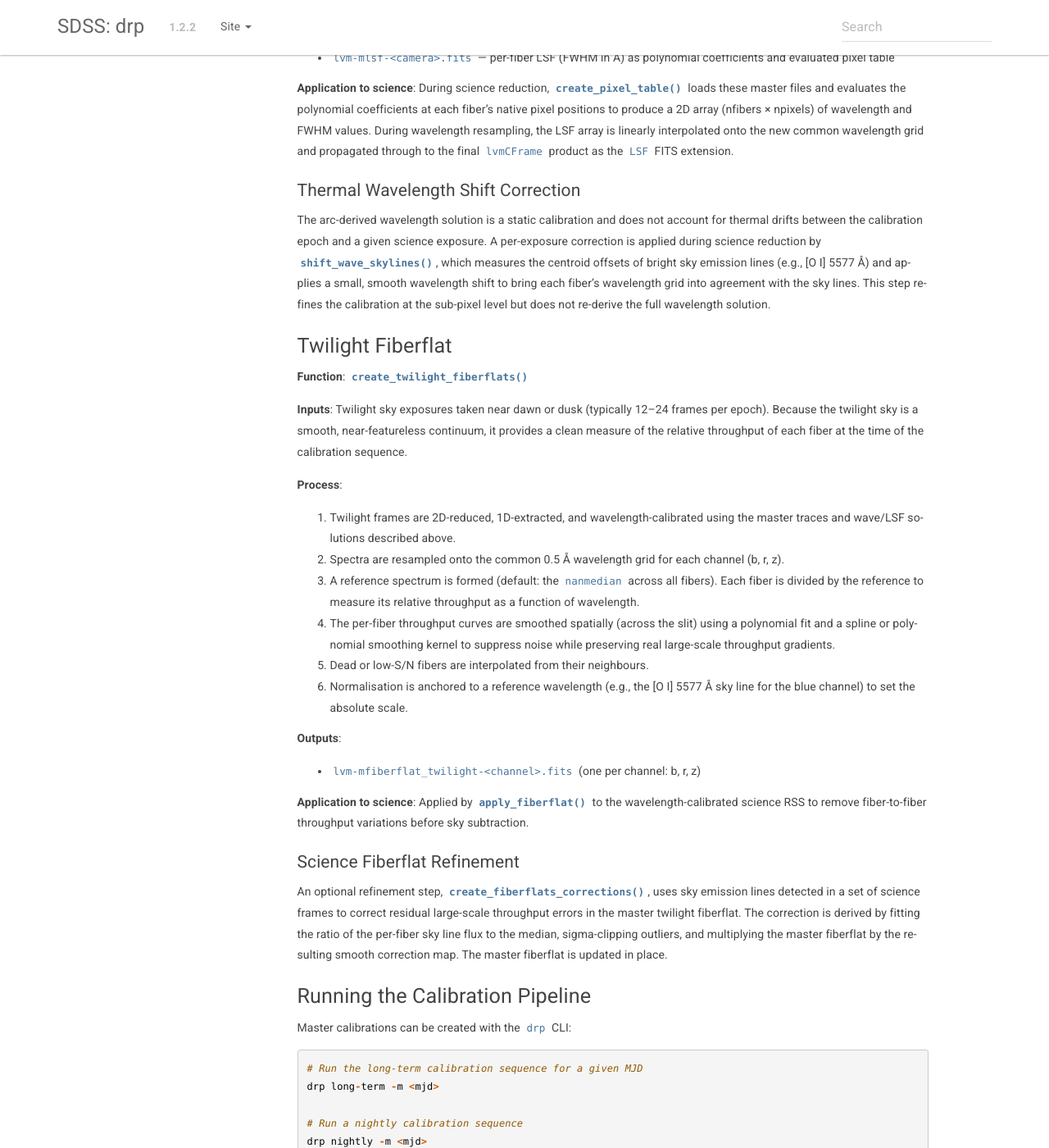
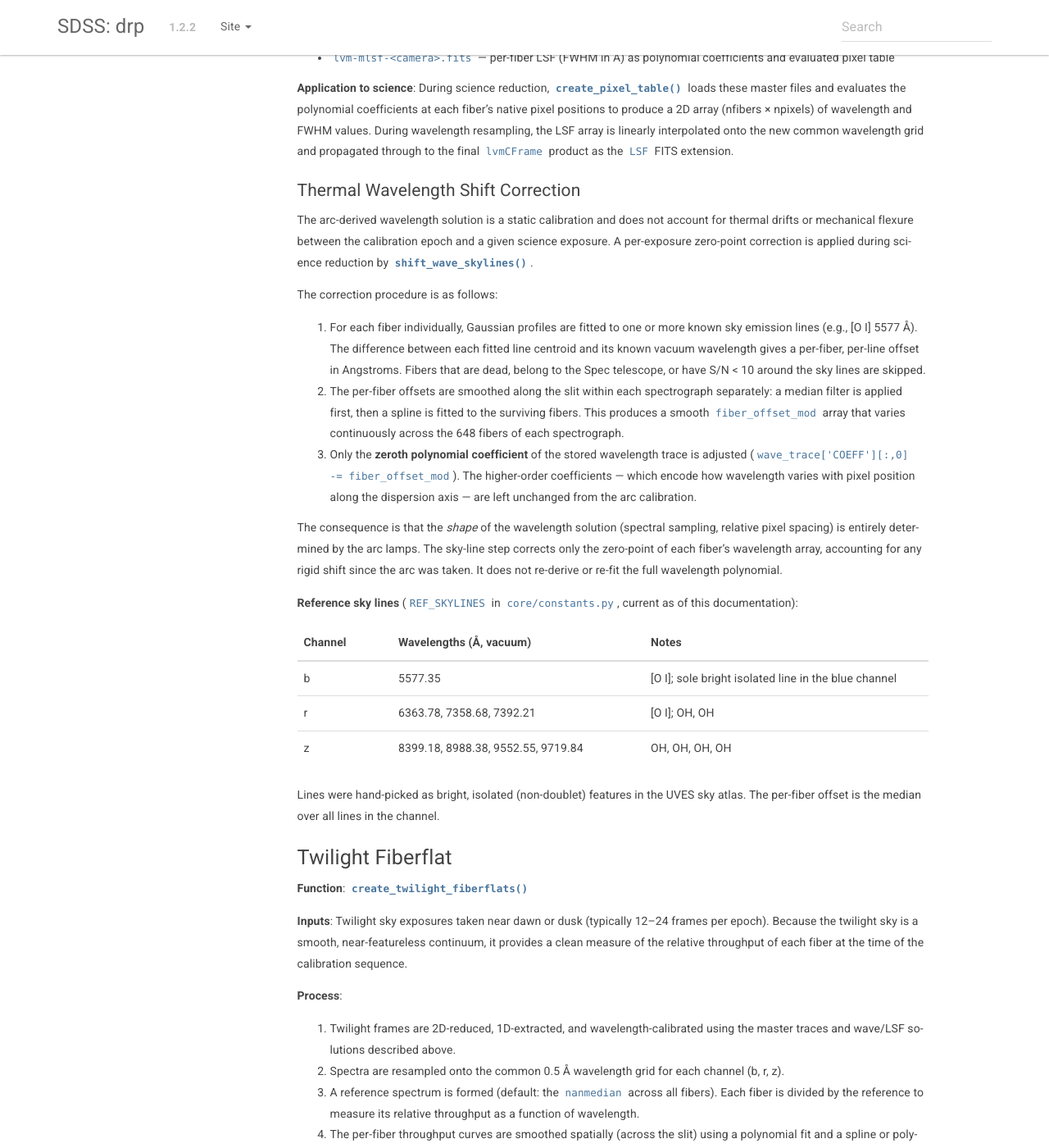
Before and after one commit to sdss/lvmdrp, a Sphinx documentation site: the page built from docs/sphinx/source/Calibration.rst, in a window 1280 px wide and 1400 px high, scrolled down 2974 px. Shown: the whole window at 82% size. Built offline with Sphinx 7.4.7, drawn with Linux system fonts in a browser that asks for light colours; the version number is read from the project's files by our own code.

Commit message:
Document thermal wavelength shift correction in detail
Expand the thermal shift section in Calibration.rst to describe the
per-fiber Gaussian fitting, per-spectrograph spline smoothing, and the
fact that only the zeroth polynomial coefficient is adjusted. Add a
table of the current reference sky lines (REF_SKYLINES) used in each
channel with vacuum wavelengths and line identifications.

Co-Authored-By: Claude Sonnet 4.6 <noreply@anthropic.com>

```diff
--- a/docs/sphinx/source/Calibration.rst
+++ b/docs/sphinx/source/Calibration.rst
@@ -189,13 +189,57 @@ Thermal Wavelength Shift Correction
 ~~~~~~~~~~~~~~~~~~~~~~~~~~~~~~~~~~~~~
 
 The arc-derived wavelength solution is a static calibration and does not
-account for thermal drifts between the calibration epoch and a given science
-exposure. A per-exposure correction is applied during science reduction by
-:func:`~lvmdrp.functions.rssMethod.shift_wave_skylines`, which measures the
-centroid offsets of bright sky emission lines (e.g., [O I] 5577 Å) and applies
-a small, smooth wavelength shift to bring each fiber's wavelength grid into
-agreement with the sky lines. This step refines the calibration at the sub-pixel
-level but does not re-derive the full wavelength solution.
+account for thermal drifts or mechanical flexure between the calibration epoch
+and a given science exposure. A per-exposure zero-point correction is applied
+during science reduction by
+:func:`~lvmdrp.functions.rssMethod.shift_wave_skylines`.
+
+The correction procedure is as follows:
+
+1. For each fiber individually, Gaussian profiles are fitted to one or more
+   known sky emission lines (e.g., [O I] 5577 Å). The difference between each
+   fitted line centroid and its known vacuum wavelength gives a per-fiber,
+   per-line offset in Angstroms. Fibers that are dead, belong to the Spec
+   telescope, or have S/N < 10 around the sky lines are skipped.
+
+2. The per-fiber offsets are smoothed along the slit within each spectrograph
+   separately: a median filter is applied first, then a spline is fitted to the
+   surviving fibers. This produces a smooth ``fiber_offset_mod`` array that
+   varies continuously across the 648 fibers of each spectrograph.
+
+3. Only the **zeroth polynomial coefficient** of the stored wavelength trace is
+   adjusted (``wave_trace['COEFF'][:,0] -= fiber_offset_mod``). The higher-order
+   coefficients — which encode how wavelength varies with pixel position along
+   the dispersion axis — are left unchanged from the arc calibration.
+
+The consequence is that the *shape* of the wavelength solution (spectral
+sampling, relative pixel spacing) is entirely determined by the arc lamps.
+The sky-line step corrects only the zero-point of each fiber's wavelength
+array, accounting for any rigid shift since the arc was taken. It does not
+re-derive or re-fit the full wavelength polynomial.
+
+**Reference sky lines** (``REF_SKYLINES`` in ``core/constants.py``, current as
+of this documentation):
+
+.. list-table::
+   :header-rows: 1
+   :widths: 15 40 45
+
+   * - Channel
+     - Wavelengths (Å, vacuum)
+     - Notes
+   * - b
+     - 5577.35
+     - [O I]; sole bright isolated line in the blue channel
+   * - r
+     - 6363.78, 7358.68, 7392.21
+     - [O I]; OH, OH
+   * - z
+     - 8399.18, 8988.38, 9552.55, 9719.84
+     - OH, OH, OH, OH
+
+Lines were hand-picked as bright, isolated (non-doublet) features in the UVES
+sky atlas. The per-fiber offset is the median over all lines in the channel.
 
 Twilight Fiberflat
 ------------------
```
